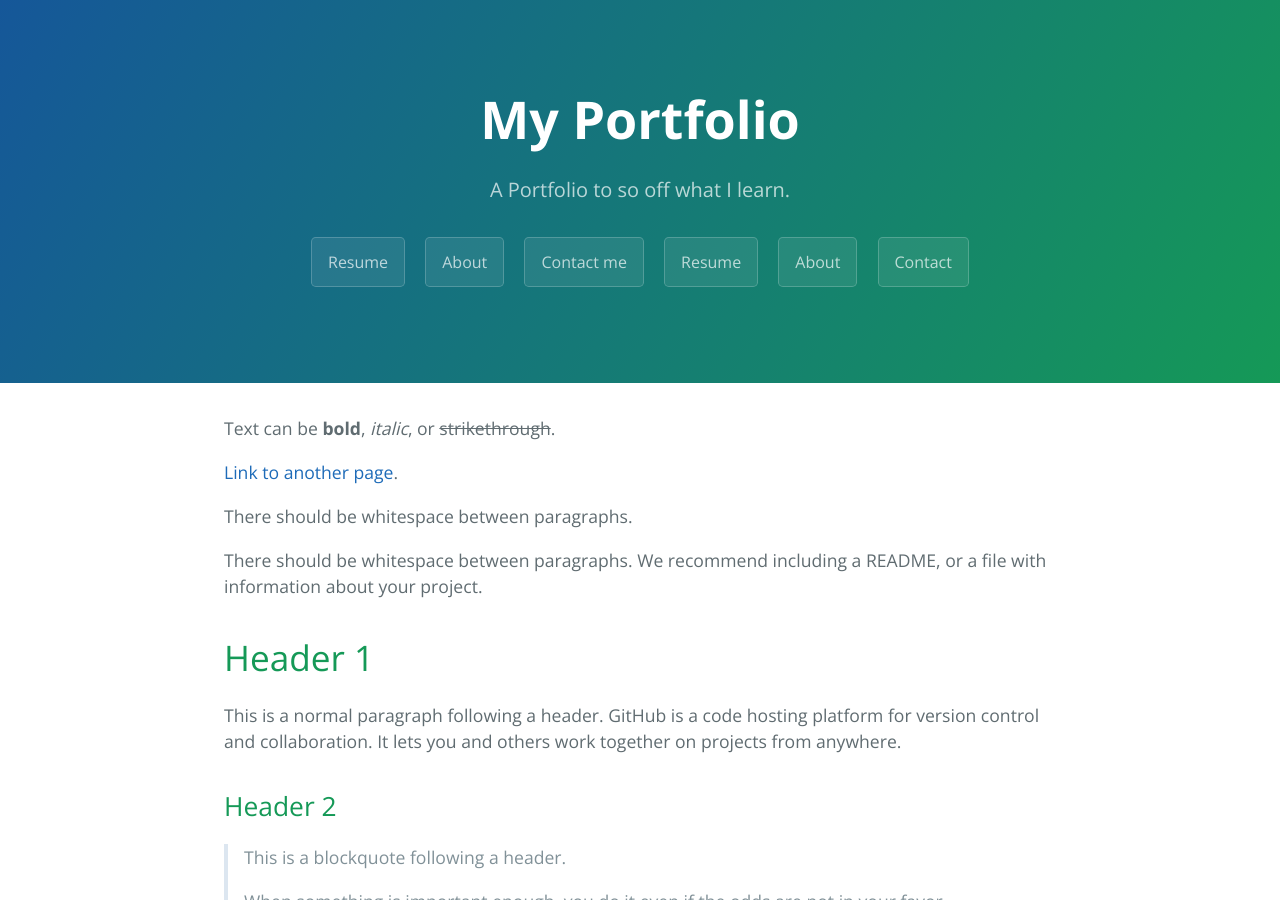
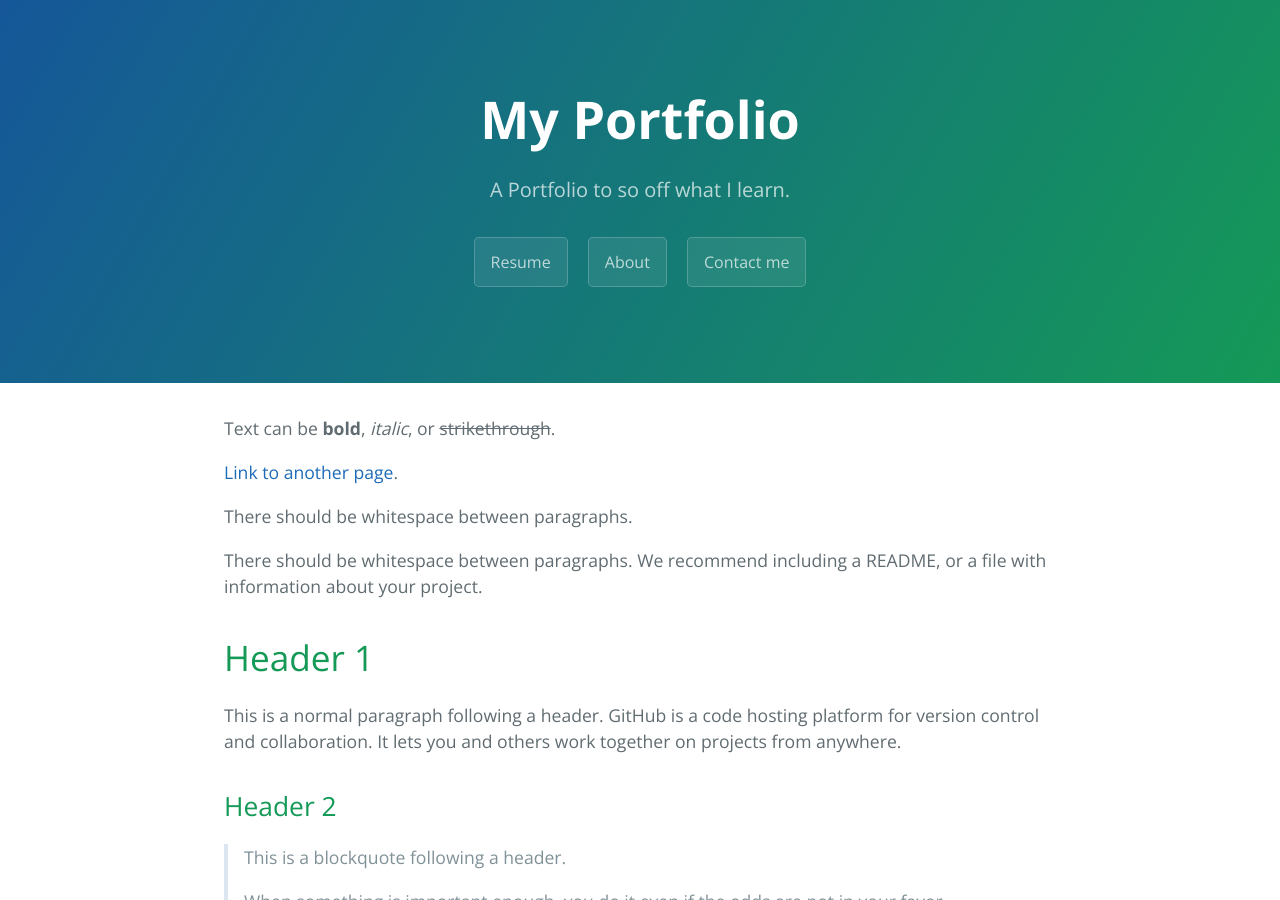
Before and after one commit to usedtoliveonmars/myportfolio, a Jekyll site: the page built from index.md, in a window 1280 px wide and 900 px high. Built offline with Jekyll 4.4.1, drawn with Linux system fonts in a browser that asks for light colours.

Commit message:
updated default

```diff
--- a/_layouts/default.html
+++ b/_layouts/default.html
@@ -16,9 +16,6 @@
         <a href="resume" class="btn">Resume</a>
         <a href="about" class="btn">About</a>
         <a href="contactme" class="btn">Contact me</a>
-        <a href="#" class="btn">Resume</a>
-        <a href="another-page" class="btn">About</a>
-        <a href="#" class="btn">Contact</a>
     </section>
 
     <section class="main-content">
```
Also changed, not shown: 4 other files.
